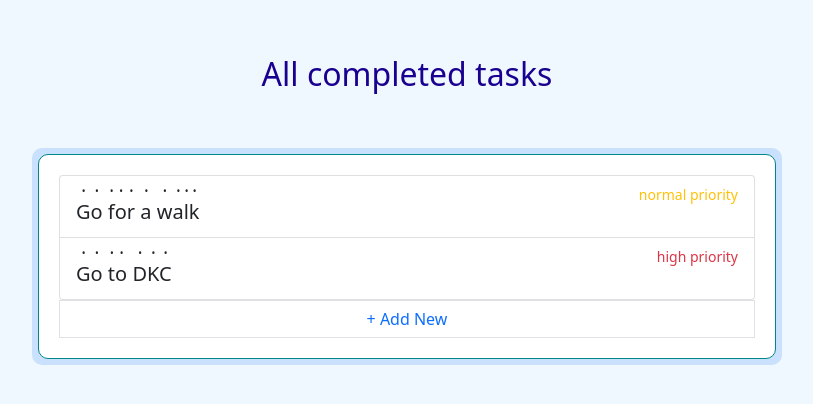
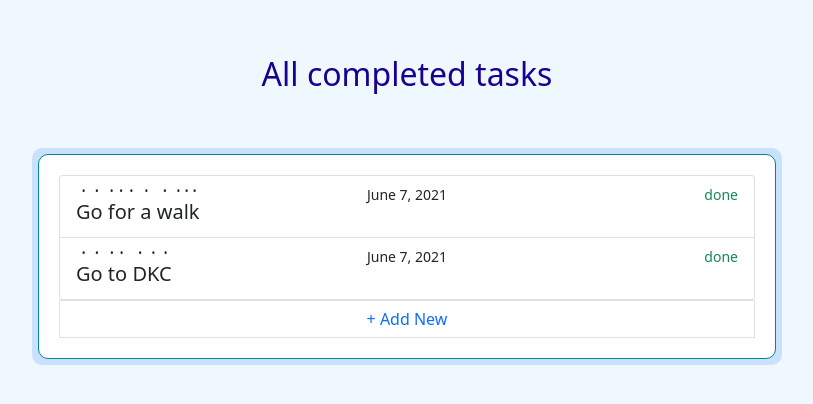
Before and after one commit to ivo-bass/ToDo-App, a Django app: page /history/ in a window 1280 px wide. Shown: the part 70-474 px from the top of the page, without its empty margins (233-1046 px from the left). Run offline with Django 3.2, Linux system fonts and the light colour scheme; data comes from the database, SQL or seed files in the repository.

Commit message:
added date and state to history items

```diff
--- a/templates/history.html
+++ b/templates/history.html
@@ -12,19 +12,21 @@
                     {% for todo in todos %}
                         <a href="/details/{{ todo.id }}" class="list-group-item list-group-item-action">
 
-                            <div class="row row-cols-2">
+                            <div class="row row-cols-3">
 
                                 <div class="col-xs-1 d-flex justify-content-start">
                                     <h5 class="mb-1" style="text-emphasis-style: filled">{{ todo.title }}</h5>
                                 </div>
 
-                                <div class="col-xs-2 d-flex justify-content-end">
-                                    {% if todo.priority.name == "High" %}
-                                        <small class="text-danger">high priority</small>
-                                    {% elif todo.priority.name == "Normal" %}
-                                        <small class="text-warning">normal priority</small>
+                                <div class="col-xs-2 d-flex justify-content-center">
+                                    <small>{{ todo.due_date.date }}</small>
+                                </div>
+
+                                <div class="col-xs-3 d-flex justify-content-end">
+                                    {% if todo.state %}
+                                        <small class="text-success"> done </small>
                                     {% else %}
-                                        <small class="text-success">low priority</small>
+                                        <small class="text-danger"> not done </small>
                                     {% endif %}
                                 </div>
                             </div>
@@ -32,7 +34,7 @@
                     {% endfor %}
                 </div>
             {% else %}
-                <h2>Nothing for today</h2>
+                <h2>Nothing in History</h2>
             {% endif %}
 
             <a class="page-link" href="/add-todo/"> + Add New</a>
```
